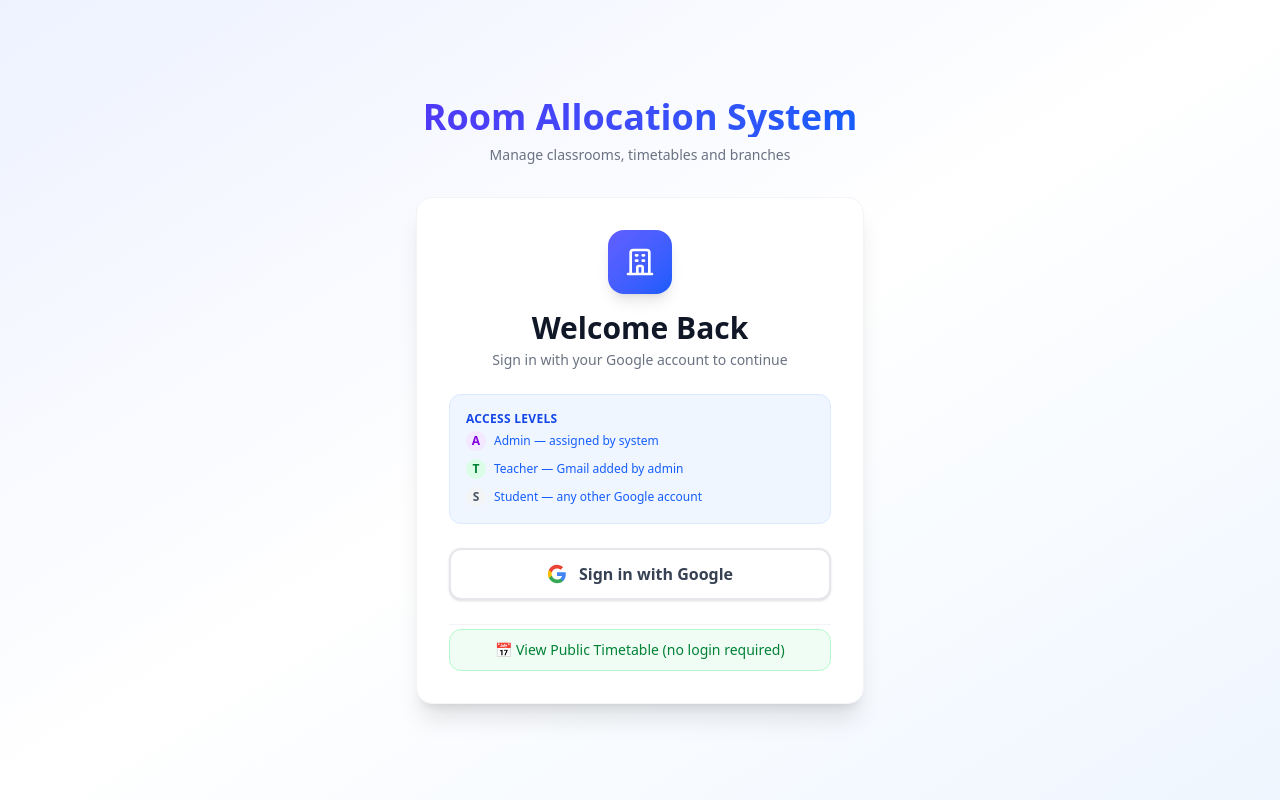
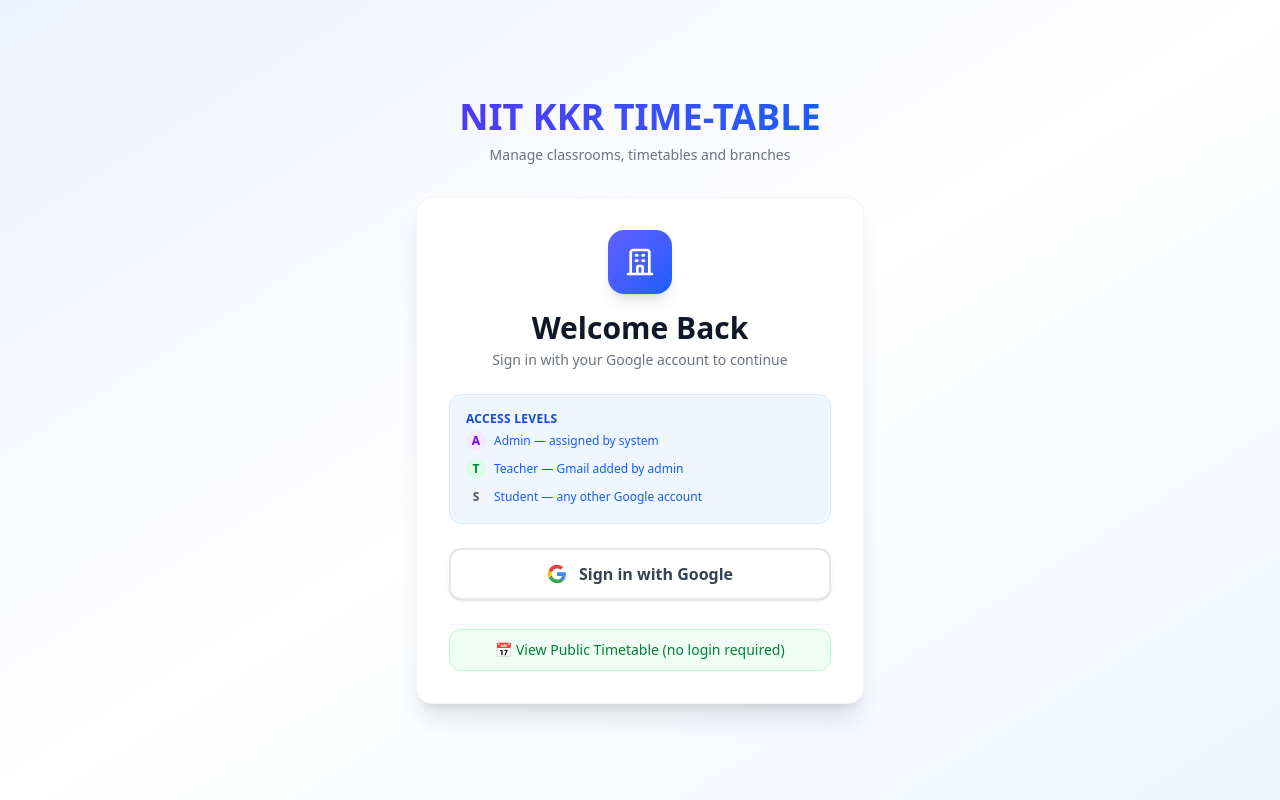
Before and after one commit to Ravi92535/Classroom-Time-Table-, a React (Vite) app in the folder frontend/: page / in a window 1280 px wide. Built offline with nearby package versions, Linux system fonts and the light colour scheme; no server answers.

Commit message:
Before Branch label change

```diff
--- a/frontend/src/pages/HomePage.jsx
+++ b/frontend/src/pages/HomePage.jsx
@@ -5,7 +5,7 @@ export default function HomePage() {
     <div className="min-h-screen bg-gradient-to-br from-indigo-50 via-white to-blue-50 flex flex-col items-center justify-center p-4 sm:p-6">
       <div className="mb-6 sm:mb-8 text-center px-2">
         <h1 className="text-3xl sm:text-4xl font-extrabold bg-clip-text text-transparent bg-gradient-to-r from-indigo-600 to-blue-600">
-          Room Allocation System
+          NIT KKR TIME-TABLE
         </h1>
         <p className="mt-2 text-gray-500 text-sm">Manage classrooms, timetables and branches</p>
       </div>
--- a/frontend/src/pages/TimetablePage.jsx
+++ b/frontend/src/pages/TimetablePage.jsx
@@ -12,7 +12,7 @@ export default function TimetablePage() {
       {currentUser ? <Navbar /> : (
         <div className="bg-white border-b border-gray-200 px-4 sm:px-6 py-3 flex justify-between items-center">
           <h1 className="text-base sm:text-xl font-bold bg-clip-text text-transparent bg-gradient-to-r from-blue-600 to-indigo-600">
-            Room Allocation
+            NIT KKR Time-Table
           </h1>
           <button
             onClick={() => navigate('/')}
```
Also changed, not shown: 2 other files (tests, documents, lock files or other folders).
